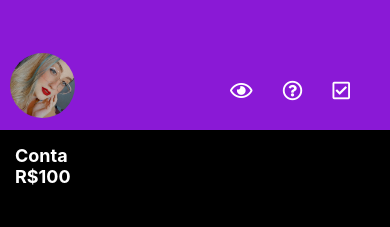
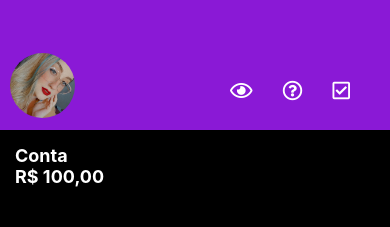
Before and after one commit to LineLemos/AnineBank, a React Native app: screen /Home in a window 390 px wide. Shown: the top 227 px of the page. Built offline with nearby package versions, Linux system fonts and the light colour scheme.

Commit message:
saldo colocado em formatCurrency

```diff
--- a/src/screens/Home.js
+++ b/src/screens/Home.js
@@ -8,10 +8,19 @@ export default function Home({ navigation }) {
     navigation.navigate("Pix", { saldo, setSaldo });
   };
 
+
+const formatCurrency = (value) => {
+  return value.toLocaleString("pt-BR", {
+    style: "currency",
+    currency: "BRL",
+  });
+};
+
+
   return (
     <View style={styles.container}>
       <Text style={styles.account}>Conta</Text>
-      <Text style={styles.account}>R${saldo}</Text>
+      <Text style={styles.account}>{formatCurrency(saldo)}</Text>
       <Buttons onPress={handlePix} />
       <View style={styles.next}>
         <Text style={styles.title}>Próximo pagamento</Text>
```
